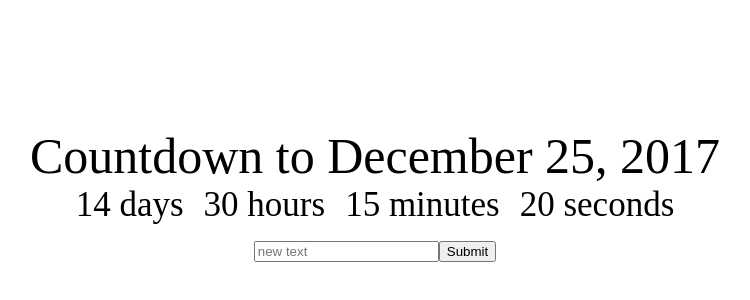
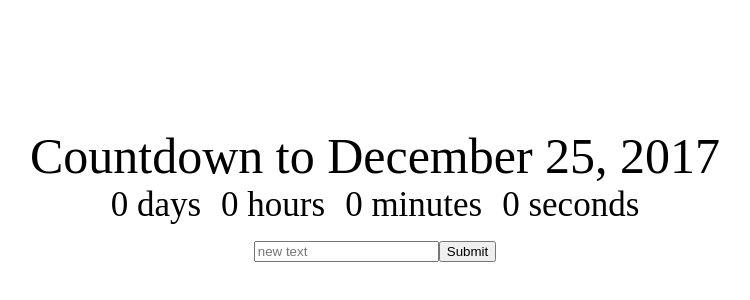
Before and after one commit to CuongDuong2710/react-redux-mastering-web, a React (Create React App) app in the folder countdownchamp/: page / in a window 1280 px wide. Shown: the part 126-426 px from the top of the page, without its empty margins (265-1015 px from the left). Built offline with nearby package versions, Linux system fonts and the light colour scheme.

Commit message:
creating clock component

```diff
--- a/countdownchamp/src/App.jsx
+++ b/countdownchamp/src/App.jsx
@@ -1,4 +1,5 @@
 import React, { Component } from 'react'
+import Clock from './Clock'
 import './App.css'
 
 class App extends Component {
@@ -31,10 +32,7 @@ class App extends Component {
           Countdown to {this.state.deadline}
         </div>
         <div>
-          <div className="Clock-days">14 days</div>
-          <div className="Clock-hours">30 hours</div>
-          <div className="Clock-minutes">15 minutes</div>
-          <div className="Clock-seconds">20 seconds</div>
+          <Clock />
         </div>
         <div>
           <input
--- /dev/null
+++ b/countdownchamp/src/Clock.jsx
@@ -0,0 +1,26 @@
+import React, { Component } from 'react'
+import './App.css'
+
+class Clock extends Component {
+  constructor(props) {
+    super(props)
+    this.state = {
+      days: 0,
+      hours: 0,
+      minutes: 0,
+      seconds: 0
+    }
+  }
+  render() {
+    return (
+      <div>
+        <div className="Clock-days">{this.state.days} days</div>
+        <div className="Clock-hours">{this.state.hours} hours</div>
+        <div className="Clock-minutes">{this.state.minutes} minutes</div>
+        <div className="Clock-seconds">{this.state.seconds} seconds</div>
+      </div>
+    )
+  }
+}
+
+export default Clock
```
Also changed, not shown: 1 other file (tests, documents, lock files or other folders).
